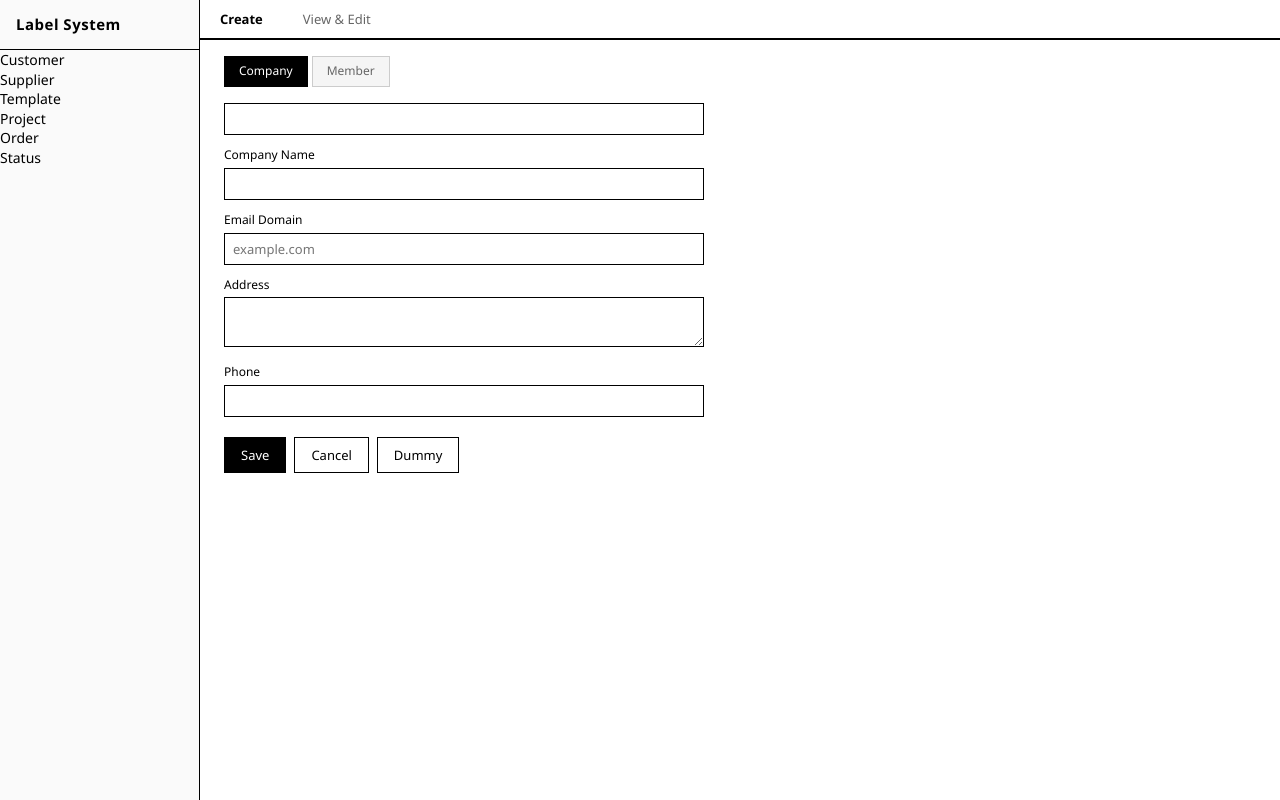
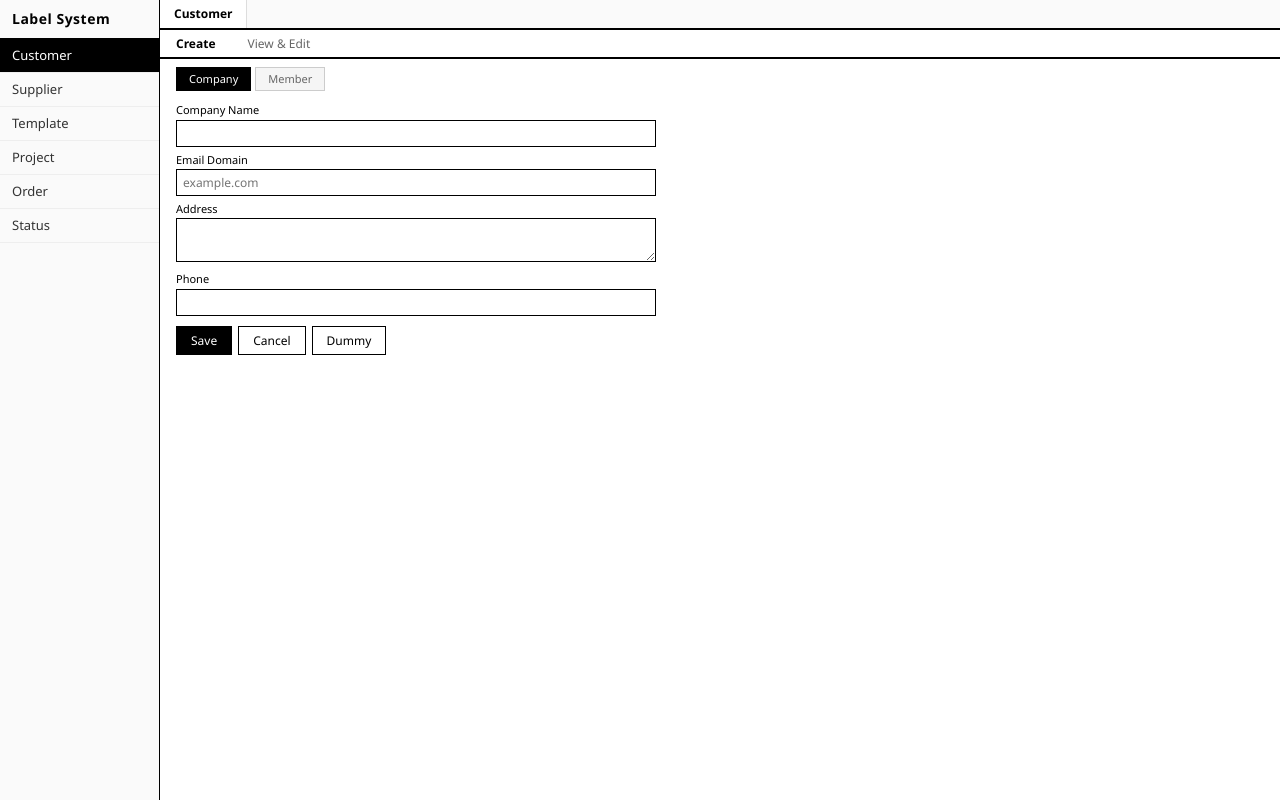
Before and after one commit to ng0200731/illustrator, a Flask app: page / in a window 1280 px wide. Run offline with Flask 3, Linux system fonts and the light colour scheme; data that the repository does not hold is empty.

Commit message:
better screen

```diff
--- a/static/css/style.css
+++ b/static/css/style.css
@@ -10,8 +10,9 @@ body {
     font-family: "Segoe UI", Arial, sans-serif;
     background: #fff;
     color: #000;
-    font-size: 14px;
-    line-height: 1.4;
+    font-size: 13px;
+    line-height: 1.3;
+    overflow: hidden;
 }
 
 /* ===== Layout ===== */
@@ -22,21 +23,41 @@ body {
 
 /* ===== Left Navigation ===== */
 .nav-sidebar {
-    width: 200px;
+    width: 160px;
     border-right: 1px solid #000;
     display: flex;
     flex-direction: column;
     flex-shrink: 0;
-    overflow-y: auto;
+    overflow: hidden;
     background: #fafafa;
 }
 
 .nav-header {
-    padding: 14px 16px;
-    font-size: 15px;
+    padding: 10px 12px;
+    font-size: 14px;
     font-weight: 700;
     border-bottom: 1px solid #000;
     letter-spacing: 0.5px;
+}
+
+.nav-item {
+    display: block;
+    padding: 8px 12px;
+    font-size: 13px;
+    color: #333;
+    text-decoration: none;
+    cursor: pointer;
+    user-select: none;
+    border-bottom: 1px solid #eee;
+}
+
+.nav-item:hover {
+    background: #eee;
+}
+
+.nav-item.active {
+    background: #000;
+    color: #fff;
 }
 
 .nav-group {
@@ -84,14 +105,51 @@ body {
 /* ===== Content Area ===== */
 .content-area {
     flex: 1;
-    overflow-y: auto;
+    overflow: hidden;
     padding: 0;
     background: #fff;
+    display: flex;
+    flex-direction: column;
+}
+
+/* ===== Workspace Tabs ===== */
+.workspace-tabs {
+    display: flex;
+    border-bottom: 2px solid #000;
+    flex-shrink: 0;
+    background: #fafafa;
+    min-height: 0;
+}
+
+.workspace-tabs:empty {
+    display: none;
+}
+
+.workspace-tab {
+    padding: 6px 14px;
+    font-size: 12px;
+    cursor: pointer;
+    user-select: none;
+    border-right: 1px solid #ddd;
+    color: #666;
+    white-space: nowrap;
+}
+
+.workspace-tab:hover {
+    background: #eee;
+}
+
+.workspace-tab.active {
+    background: #fff;
+    color: #000;
+    font-weight: 600;
 }
 
 .section-panel {
     display: none;
-    height: 100%;
+    flex: 1;
+    min-height: 0;
+    overflow: hidden;
 }
 
 .section-panel.active {
@@ -107,8 +165,8 @@ body {
 }
 
 .tab {
-    padding: 10px 20px;
-    font-size: 13px;
+    padding: 6px 16px;
+    font-size: 12px;
     cursor: pointer;
     user-select: none;
     border-bottom: 2px solid transparent;
@@ -128,24 +186,26 @@ body {
 .tab-content {
     display: none;
     flex: 1;
-    overflow-y: auto;
-    padding: 16px 24px;
+    overflow: hidden;
+    padding: 8px 16px;
 }
 
 .tab-content.active {
-    display: block;
+    display: flex;
+    flex-direction: column;
 }
 
 /* ===== Sub-tabs ===== */
 .sub-tab-bar {
     display: flex;
     gap: 4px;
-    margin-bottom: 16px;
+    margin-bottom: 8px;
+    flex-shrink: 0;
 }
 
 .sub-tab {
-    padding: 6px 14px;
-    font-size: 12px;
+    padding: 4px 12px;
+    font-size: 11px;
     cursor: pointer;
     user-select: none;
     border: 1px solid #ccc;
@@ -167,7 +227,11 @@ body {
 }
 
 .sub-tab-content.active {
-    display: block;
+    display: flex;
+    flex-direction: column;
+    flex: 1;
+    min-height: 0;
+    overflow: hidden;
 }
 
 /* ===== Expandable member rows ===== */
@@ -196,9 +260,9 @@ body {
 
 label {
     display: block;
-    font-size: 12px;
-    margin-bottom: 4px;
-    margin-top: 8px;
+    font-size: 11px;
+    margin-bottom: 2px;
+    margin-top: 4px;
 }
 
 label:first-child {
@@ -211,12 +275,12 @@ input[type="email"],
 select,
 textarea {
     width: 100%;
-    padding: 6px 8px;
+    padding: 4px 6px;
     border: 1px solid #000;
     background: #fff;
-    font-size: 13px;
+    font-size: 12px;
     font-family: inherit;
-    margin-bottom: 4px;
+    margin-bottom: 2px;
 }
 
 input:focus,
@@ -228,12 +292,12 @@ textarea:focus {
 
 textarea {
     resize: vertical;
-    min-height: 50px;
+    min-height: 36px;
 }
 
 .input-row {
     display: flex;
-    gap: 8px;
+    gap: 6px;
 }
 
 .input-row > div {
@@ -242,12 +306,12 @@ textarea {
 
 fieldset {
     border: 1px solid #ccc;
-    padding: 10px 12px;
-    margin: 12px 0;
+    padding: 6px 8px;
+    margin: 6px 0;
 }
 
 fieldset legend {
-    font-size: 12px;
+    font-size: 11px;
     font-weight: 600;
     padding: 0 4px;
 }
@@ -255,11 +319,11 @@ fieldset legend {
 /* ===== Buttons ===== */
 button {
     display: inline-block;
-    padding: 8px 16px;
+    padding: 5px 14px;
     border: 1px solid #000;
     background: #000;
     color: #fff;
-    font-size: 13px;
+    font-size: 12px;
     font-family: inherit;
     cursor: pointer;
 }
@@ -284,9 +348,9 @@ button.btn-outline:hover {
 }
 
 .form-actions {
-    margin-top: 16px;
+    margin-top: 8px;
     display: flex;
-    gap: 8px;
+    gap: 6px;
 }
 
 /* ===== Tables ===== */
@@ -328,15 +392,17 @@ tbody tr:hover {
 /* ===== Template Layout (form + preview side by side) ===== */
 .template-layout {
     display: flex;
-    gap: 20px;
-    height: calc(100vh - 100px);
+    gap: 12px;
+    flex: 1;
+    min-height: 0;
+    overflow: hidden;
 }
 
 .template-form {
-    width: 300px;
+    width: 280px;
     flex-shrink: 0;
     overflow-y: auto;
-    padding-right: 12px;
+    padding-right: 8px;
 }
 
 .template-preview {
@@ -589,7 +655,10 @@ tbody tr:hover {
 }
 
 .hp-field {
-    margin-bottom: 8px;
+    position: absolute;
+    left: -9999px;
+    height: 0;
+    overflow: hidden;
 }
 
 .scale-indicator {
--- a/static/js/app.js
+++ b/static/js/app.js
@@ -20,6 +20,12 @@
     /* ===== Section / Tab / Sub-tab Navigation ===== */
     var navItems = document.querySelectorAll(".nav-item");
     var sections = document.querySelectorAll(".section-panel");
+    var workspaceBar = document.getElementById("workspace-tabs");
+
+    var sectionLabels = {
+        customer: "Customer", supplier: "Supplier", template: "Template",
+        project: "Project", order: "Order", status: "Status"
+    };
 
     function showSection(sectionId) {
         sections.forEach(function (s) { s.classList.remove("active"); });
@@ -28,6 +34,22 @@
         if (sec) sec.classList.add("active");
         var nav = document.querySelector('.nav-item[data-section="' + sectionId + '"]');
         if (nav) nav.classList.add("active");
+
+        // Add workspace tab if not already open
+        var existing = workspaceBar.querySelector('.workspace-tab[data-section="' + sectionId + '"]');
+        if (!existing) {
+            var wt = document.createElement("a");
+            wt.className = "workspace-tab";
+            wt.dataset.section = sectionId;
+            wt.textContent = sectionLabels[sectionId] || sectionId;
+            wt.addEventListener("click", function () { showSection(sectionId); });
+            workspaceBar.appendChild(wt);
+            existing = wt;
+        }
+        // Activate this workspace tab
+        workspaceBar.querySelectorAll(".workspace-tab").forEach(function (t) { t.classList.remove("active"); });
+        existing.classList.add("active");
+
         // Refresh data when switching sections
         if (sectionId === "customer") {
             refreshCustomerSelects();
--- a/templates/index.html
+++ b/templates/index.html
@@ -21,6 +21,7 @@
 
         <!-- Right Content Area -->
         <main class="content-area" id="content-area">
+            <div class="workspace-tabs" id="workspace-tabs"></div>
 
             <!-- ==================== CUSTOMER ==================== -->
             <section class="section-panel" id="section-customer">
```
